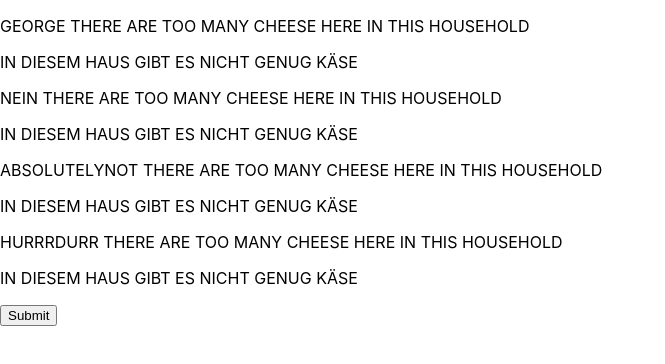
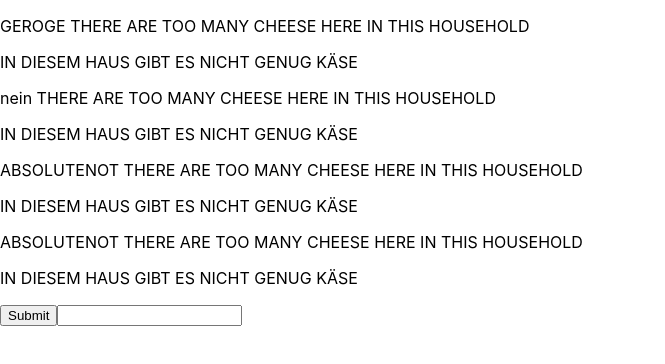
Before and after one commit to chrislupdx/react_exercise_actual, a React (Create React App) app: page / in a window 1280 px wide. Shown: the top 364 px of the page, without its empty margins (0-665 px from the left). Built offline with nearby package versions, Linux system fonts and the light colour scheme.

Commit message:
added state and fancified my input component

```diff
--- a/src/App.js
+++ b/src/App.js
@@ -4,13 +4,24 @@ import Userinput from './Components/Userinput';
 import './App.css';
 
 class App extends Component {
+
+  state = {
+    name: [
+      {name: 'GEROGE' },
+      {name: 'nein'},
+      {name : "ABSOLUTENOT"},
+      {name: "HURRDURR"},
+    ]
+
+  }
+
   render() {
     return (
     <React.Fragment>
-      <Useroutput name="GEORGE"/>
-      <Useroutput name="NEIN" />
-      <Useroutput name="ABSOLUTELYNOT"/>
-      <Useroutput name="HURRRDURR"/>
+      <Useroutput name={this.state.name[0].name}/>
+      <Useroutput name={this.state.name[1].name} />
+      <Useroutput name={this.state.name[2].name}/>
+      <Useroutput name={this.state.name[2].name}/>
 
       <Userinput />
     </React.Fragment>
--- a/src/Components/Userinput.js
+++ b/src/Components/Userinput.js
@@ -2,7 +2,10 @@ import React from 'react';
 
 const userinput = () => {
     return (
-    <input type="submit" value="Submit" />
+    <div>
+        <input type="submit" value="Submit" />
+        <input type="text" />
+    </div>
 
     );
 };
```
